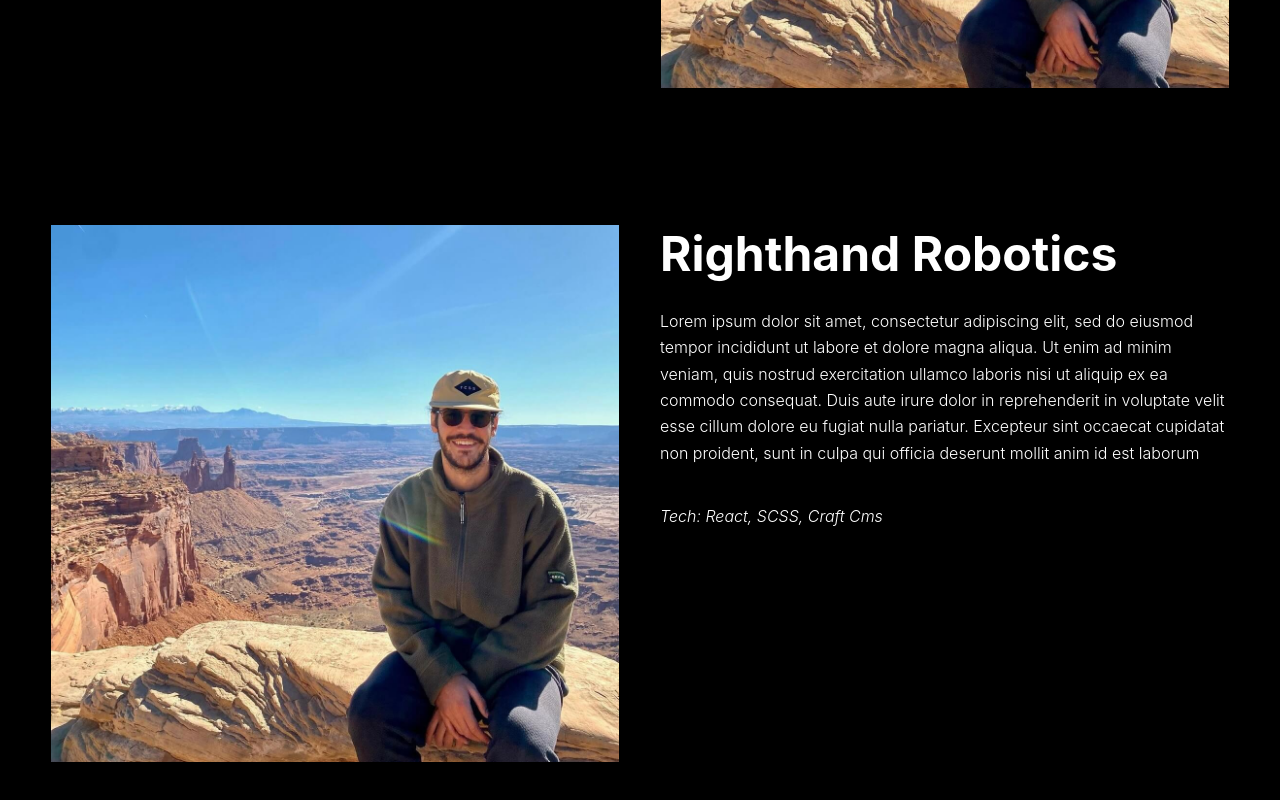
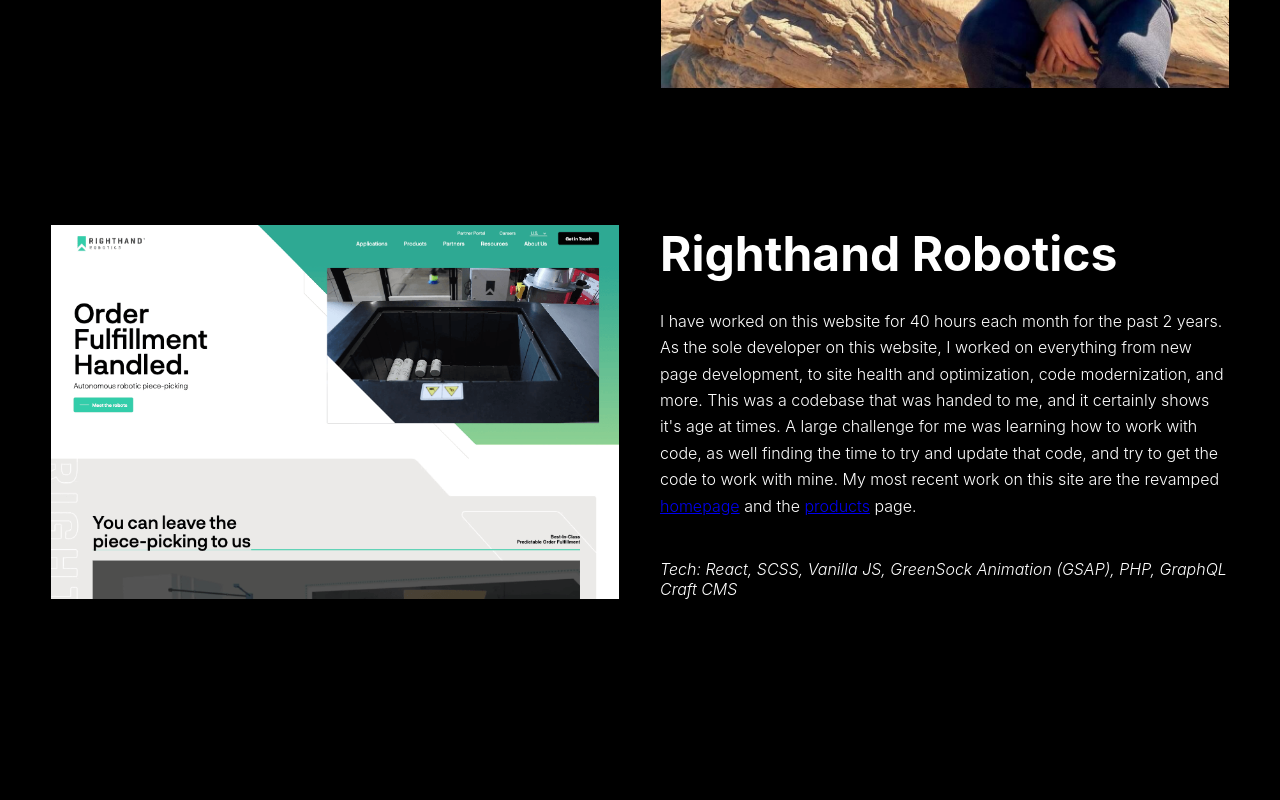
Before and after one commit to mitchgemma/gemfolio, a Next.js app: page /work in a window 1280 px wide. Shown: the part 656-1456 px from the top of the page. Built offline with nearby package versions, Linux system fonts and the light colour scheme.

Commit message:
updates projects page

```diff
--- a/assets/index.js
+++ b/assets/index.js
@@ -5,9 +5,9 @@
 import pearl from './home/pearl.jpg'
 import camp from './home/camp.jpg'
 
-
 import code from './icons/code.svg'
 
+import rhr from './projects/project-2.png'
 
 export {
     me,
@@ -17,4 +17,5 @@
     pearl,
     camp,
     code,
+    rhr
 }
--- a/components/project.js
+++ b/components/project.js
@@ -1,12 +1,23 @@
 import styles from '@/styles/pages/Work.module.scss';
 import Image from 'next/image';
 
-const Project = ({ projectName, description, tech, thumbnail, link, index }) => {
+const Project = ({
+    projectName,
+    description,
+    tech,
+    thumbnail,
+    link,
+    index,
+}) => {
     return (
-        <div className={`${styles.container} ${index % 2 ? styles.switch : ''}`}>
+        <div
+            className={`${styles.container} ${index % 2 ? styles.switch : ''}`}>
             <div className={styles.left}>
                 <h1 className={styles.projectHeader}>{projectName}</h1>
-                <p className={styles.description}>{description}</p>
+                <p
+                    className={styles.description}
+                    dangerouslySetInnerHTML={{ __html: description }}
+                />
                 <p className={styles.technology}>Tech: {tech}</p>
             </div>
             <div className={styles.right}>
--- a/constants/index.js
+++ b/constants/index.js
@@ -1,4 +1,4 @@
-import { me, bootsy, river, arch, pearl, camp } from '../assets/index';
+import { me, bootsy, river, arch, pearl, camp, rhr } from '../assets/index';
 
 const marquee = {
     // if text is too short, it will make the entire site glitch out
@@ -38,24 +38,24 @@
 };
 
 const projects = [
-
     {
         name: 'Righthand Robotics',
-        description: 'Lorem ipsum dolor sit amet, consectetur adipiscing elit, sed do eiusmod tempor incididunt ut labore et dolore magna aliqua. Ut enim ad minim veniam, quis nostrud exercitation ullamco laboris nisi ut aliquip ex ea commodo consequat. Duis aute irure dolor in reprehenderit in voluptate velit esse cillum dolore eu fugiat nulla pariatur. Excepteur sint occaecat cupidatat non proident, sunt in culpa qui officia deserunt mollit anim id est laborum',
-        tech:'React, SCSS, Craft Cms',
+        description:
+            'Lorem ipsum dolor sit amet, consectetur adipiscing elit, sed do eiusmod tempor incididunt ut labore et dolore magna aliqua. Ut enim ad minim veniam, quis nostrud exercitation ullamco laboris nisi ut aliquip ex ea commodo consequat. Duis aute irure dolor in reprehenderit in voluptate velit esse cillum dolore eu fugiat nulla pariatur. Excepteur sint occaecat cupidatat non proident, sunt in culpa qui officia deserunt mollit anim id est laborum',
+        tech: 'React, SCSS, Craft CMS',
         thumbnail: me.src,
-        link: 'https://righthandrobotics.com'
+        link: 'https://righthandrobotics.com',
     },
     {
         name: 'Righthand Robotics',
-        description: 'Lorem ipsum dolor sit amet, consectetur adipiscing elit, sed do eiusmod tempor incididunt ut labore et dolore magna aliqua. Ut enim ad minim veniam, quis nostrud exercitation ullamco laboris nisi ut aliquip ex ea commodo consequat. Duis aute irure dolor in reprehenderit in voluptate velit esse cillum dolore eu fugiat nulla pariatur. Excepteur sint occaecat cupidatat non proident, sunt in culpa qui officia deserunt mollit anim id est laborum',
-        tech:'React, SCSS, Craft Cms',
-        thumbnail: me.src,
-        link: 'https://righthandrobotics.com'
+        description:
+            'I have worked on this website for 40 hours each month for the past 2 years. As the sole developer on this website, I worked on everything from new page development, to site health and optimization, code modernization, and more. This was a codebase that was handed to me, and it certainly shows it\'s age at times. A large challenge for me was learning how to work with code, as well finding the time to try and update that code, and try to get the code to work with mine. My most recent work on this site are the revamped <a className="link" target="_blank" href="https://righthandrobotics.com">homepage</a> and the <a className="link" target="_blank" href="https://righthandrobotics.com/products">products</a> page.',
+        tech: 'React, SCSS, Vanilla JS, GreenSock Animation (GSAP), PHP, GraphQL Craft CMS',
+        thumbnail: rhr.src,
+        link: 'https://righthandrobotics.com',
     },
-]
+];
 
+const homePhotos = [me, bootsy, river, arch, pearl, camp];
 
-    const homePhotos = [me, bootsy, river, arch, pearl, camp];
-
-    export { marquee, homePhotos, projects };
+export { marquee, homePhotos, projects };
--- a/styles/globals.css
+++ b/styles/globals.css
@@ -99,13 +99,13 @@
     font-family: 'Inter', sans-serif;
 }
 
-a {
-    color: inherit;
-    text-decoration: none;
-}
-
 @media (prefers-color-scheme: light) {
     html {
         color-scheme: light;
     }
 }
+
+.link {
+    font: blue;
+    text-decoration: underline;
+}
--- a/styles/pages/Work.module.scss
+++ b/styles/pages/Work.module.scss
@@ -32,6 +32,12 @@
     width: 100%;
     height: auto;
     border: 1px solid black;
+    transition: all .4s ease;
+
+    &:hover {
+        transform: translateY(-10px);
+        box-shadow: 6px 6px 6px rgba(0, 0, 0, 0.3);
+    }
 }
 
 .left, .right {
```
Also changed, not shown: assets/projects/project-2.png (added).
